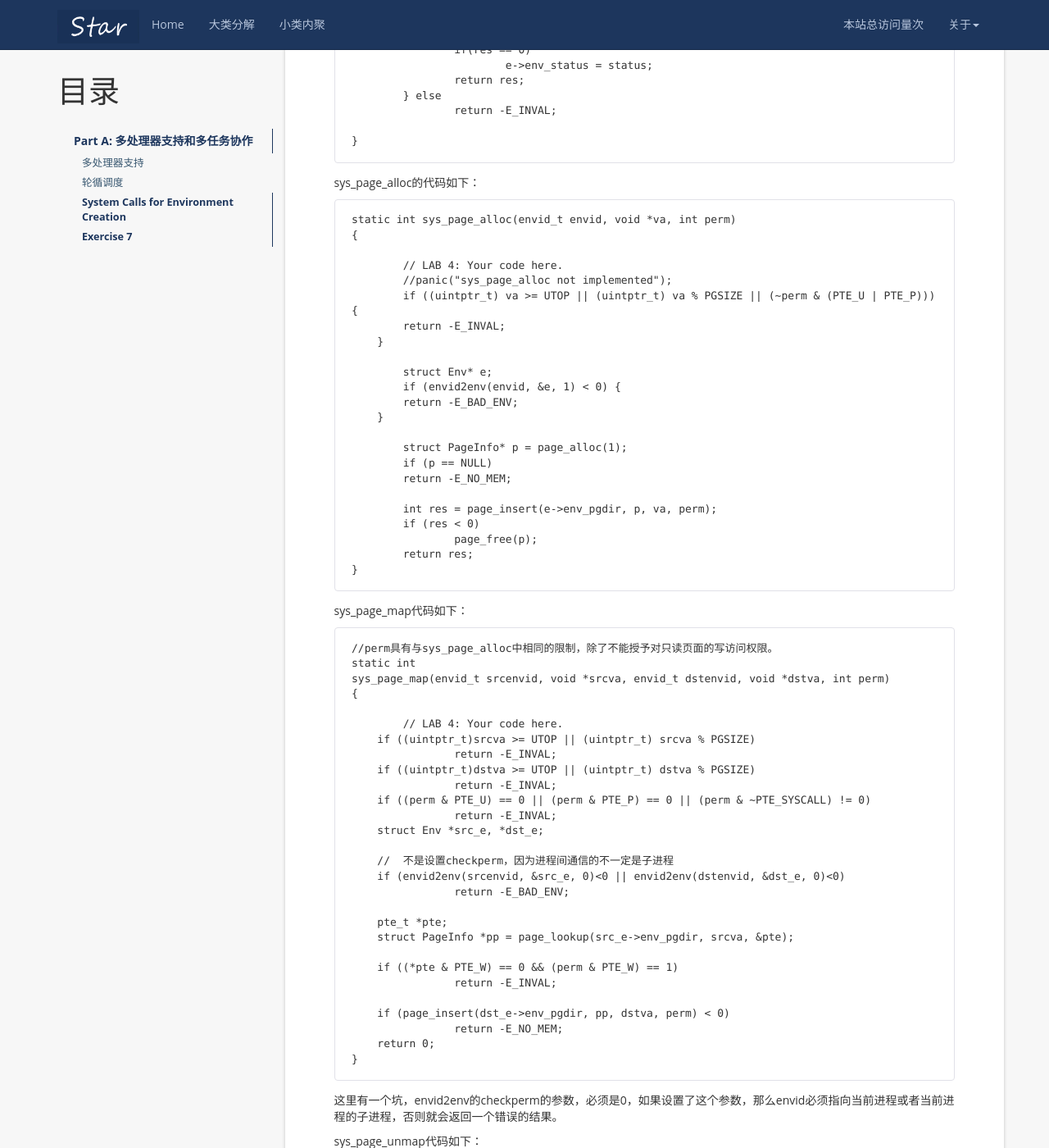
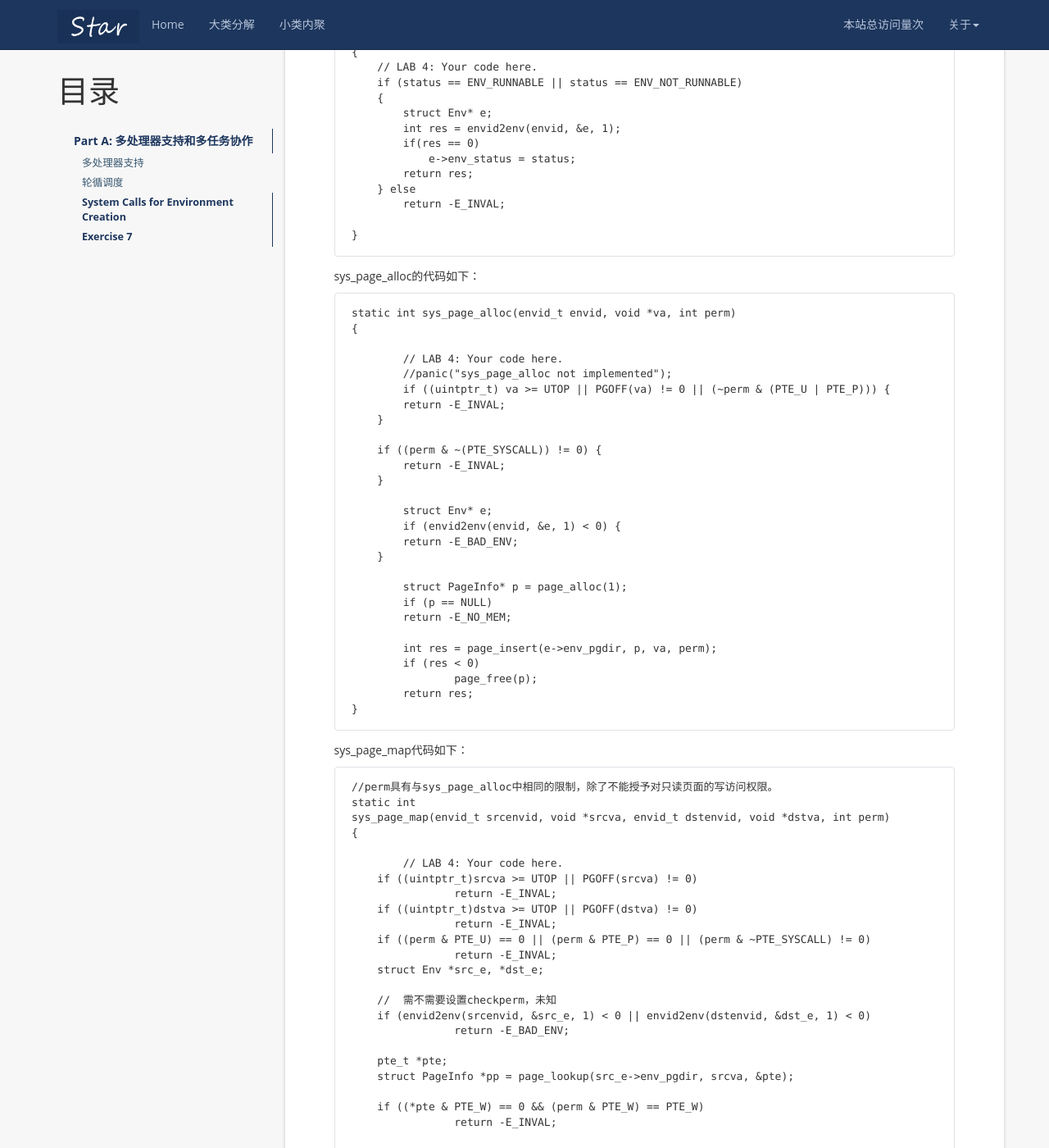
Before and after one commit to mayunmeiyouming/blog, a Jekyll site: the page built from _posts/2019-12-28-xv6 lab4 Part A.md, in a window 1280 px wide and 1400 px high, scrolled down 8899 px. Shown: the whole window at 82% size. Built offline with Jekyll 4.4.1, drawn with Linux system fonts in a browser that asks for light colours; nearby versions of some CDN libraries; a script that is not in the unit is left out; comment, search, counter and statistics services are not loaded; some of the changed text lies outside the part shown.

Commit message:
2020-1-28-1

````diff
--- a/_posts/2019-12-28-xv6 lab4 Part A.md
+++ b/_posts/2019-12-28-xv6 lab4 Part A.md
@@ -327,16 +327,23 @@ case SYS_yield:
 	return 0;
 ```
 
+不要忘记移除在`kern/init.c mp_main()`中的如下代码
+
+```
+// Remove this after you finish Exercise 6
+for (;;);
+```
+
 `kern/init.c`中的`i386_init`增加并修改如下代码：
 
 ```
 #if defined(TEST)
-	// Don't touch -- used by grading script!
-	ENV_CREATE(TEST, ENV_TYPE_USER);
+    // Don't touch -- used by grading script!
+    ENV_CREATE(TEST, ENV_TYPE_USER);
 #else
-	// Touch all you want.
-	//ENV_CREATE(user_primes, ENV_TYPE_USER);
-	ENV_CREATE(user_yield, ENV_TYPE_USER);
+    // Touch all you want.
+    //ENV_CREATE(user_primes, ENV_TYPE_USER);
+    ENV_CREATE(user_yield, ENV_TYPE_USER);
     ENV_CREATE(user_yield, ENV_TYPE_USER);
     ENV_CREATE(user_yield, ENV_TYPE_USER);
 #endif // TEST*
@@ -390,20 +397,20 @@ sys_exofork代码如下：
 ```
 static envid_t sys_exofork(void)
 {
-	// 从kern/env.c使用env_alloc()创建新环境。
-	// 应该将其保留为env_alloc创建的状态，除了将状态设置为ENV_NOT_RUNNABLE,
-	// 并从当前环境复制寄存器集外，但进行了调整，因此sys_exofork看起来将返回0。
+    // 从kern/env.c使用env_alloc()创建新环境。
+    // 应该将其保留为env_alloc创建的状态，除了将状态设置为ENV_NOT_RUNNABLE,
+    // 并从当前环境复制寄存器集外，但进行了调整，因此sys_exofork看起来将返回0。
 
-	// LAB 4: Your code here.
-	struct Env* e;
-	int res = env_alloc(&e, curenv->env_id);
-	if(res >= 0) {
-		e->env_status = ENV_NOT_RUNNABLE;
-		e->env_tf = curenv->env_tf;
-		e->env_tf.tf_regs.reg_eax = 0;
-		return e->env_id;
-	}
-	return res;
+    // LAB 4: Your code here.
+    struct Env* e;
+    int res = env_alloc(&e, curenv->env_id);
+    if(res >= 0) {
+        e->env_status = ENV_NOT_RUNNABLE;
+        e->env_tf = curenv->env_tf;
+        e->env_tf.tf_regs.reg_eax = 0;
+        return e->env_id;
+    }
+    return res;
 }
 ```
 
@@ -412,16 +419,16 @@ sys_env_set_status函数如下：
 ```
 static int sys_env_set_status(envid_t envid, int status)
 {
-	// LAB 4: Your code here.
-	if (status == ENV_RUNNABLE || status == ENV_NOT_RUNNABLE)
-	{
-		struct Env* e;
-		int res = envid2env(envid, &e, 1);
-		if(res == 0)
-			e->env_status = status;
-		return res;
-	} else
-		return -E_INVAL;
+    // LAB 4: Your code here.
+    if (status == ENV_RUNNABLE || status == ENV_NOT_RUNNABLE)
+    {
+        struct Env* e;
+        int res = envid2env(envid, &e, 1);
+        if(res == 0)
+            e->env_status = status;
+        return res;
+    } else
+        return -E_INVAL;
 
 }
 ```
@@ -434,7 +441,11 @@ static int sys_page_alloc(envid_t envid, void *va, int perm)
 
 	// LAB 4: Your code here.
 	//panic("sys_page_alloc not implemented");
-	if ((uintptr_t) va >= UTOP || (uintptr_t) va % PGSIZE || (~perm & (PTE_U | PTE_P))) {
+	if ((uintptr_t) va >= UTOP || PGOFF(va) != 0 || (~perm & (PTE_U | PTE_P))) {
+        return -E_INVAL;
+    }
+
+    if ((perm & ~(PTE_SYSCALL)) != 0) {
         return -E_INVAL;
     }
 
@@ -463,22 +474,22 @@ sys_page_map(envid_t srcenvid, void *srcva, envid_t dstenvid, void *dstva, int p
 {
 
 	// LAB 4: Your code here.
-    if ((uintptr_t)srcva >= UTOP || (uintptr_t) srcva % PGSIZE)
+    if ((uintptr_t)srcva >= UTOP || PGOFF(srcva) != 0)
 		return -E_INVAL;
-    if ((uintptr_t)dstva >= UTOP || (uintptr_t) dstva % PGSIZE)
+    if ((uintptr_t)dstva >= UTOP || PGOFF(dstva) != 0)
 		return -E_INVAL;
     if ((perm & PTE_U) == 0 || (perm & PTE_P) == 0 || (perm & ~PTE_SYSCALL) != 0)
 		return -E_INVAL;
     struct Env *src_e, *dst_e;
 
-    //	不是设置checkperm，因为进程间通信的不一定是子进程
-    if (envid2env(srcenvid, &src_e, 0)<0 || envid2env(dstenvid, &dst_e, 0)<0)
+    //	需不需要设置checkperm，未知
+    if (envid2env(srcenvid, &src_e, 1) < 0 || envid2env(dstenvid, &dst_e, 1) < 0)
 		return -E_BAD_ENV;
 
     pte_t *pte;
     struct PageInfo *pp = page_lookup(src_e->env_pgdir, srcva, &pte);
 
-    if ((*pte & PTE_W) == 0 && (perm & PTE_W) == 1)
+    if ((*pte & PTE_W) == 0 && (perm & PTE_W) == PTE_W)
 		return -E_INVAL;
 
     if (page_insert(dst_e->env_pgdir, pp, dstva, perm) < 0)
@@ -496,7 +507,7 @@ static int
 sys_page_unmap(envid_t envid, void *va)
 {
 	// LAB 4: Your code here.
-	if ((uintptr_t) va >= UTOP || (uintptr_t) va % PGSIZE) {
+	if ((uintptr_t) va >= UTOP || PGOFF(va) != 0) {
         return -E_INVAL;
     }
     struct Env *e;
````
Also changed, not shown: _posts/2019-06-20-xv6 lab2.md (+34 -23 lines), _posts/2019-12-15-xv6 lab3.md (+114 -72 lines), _posts/2020-01-08-xv6 lab4 Part B+C.md (+9 -10 lines).
